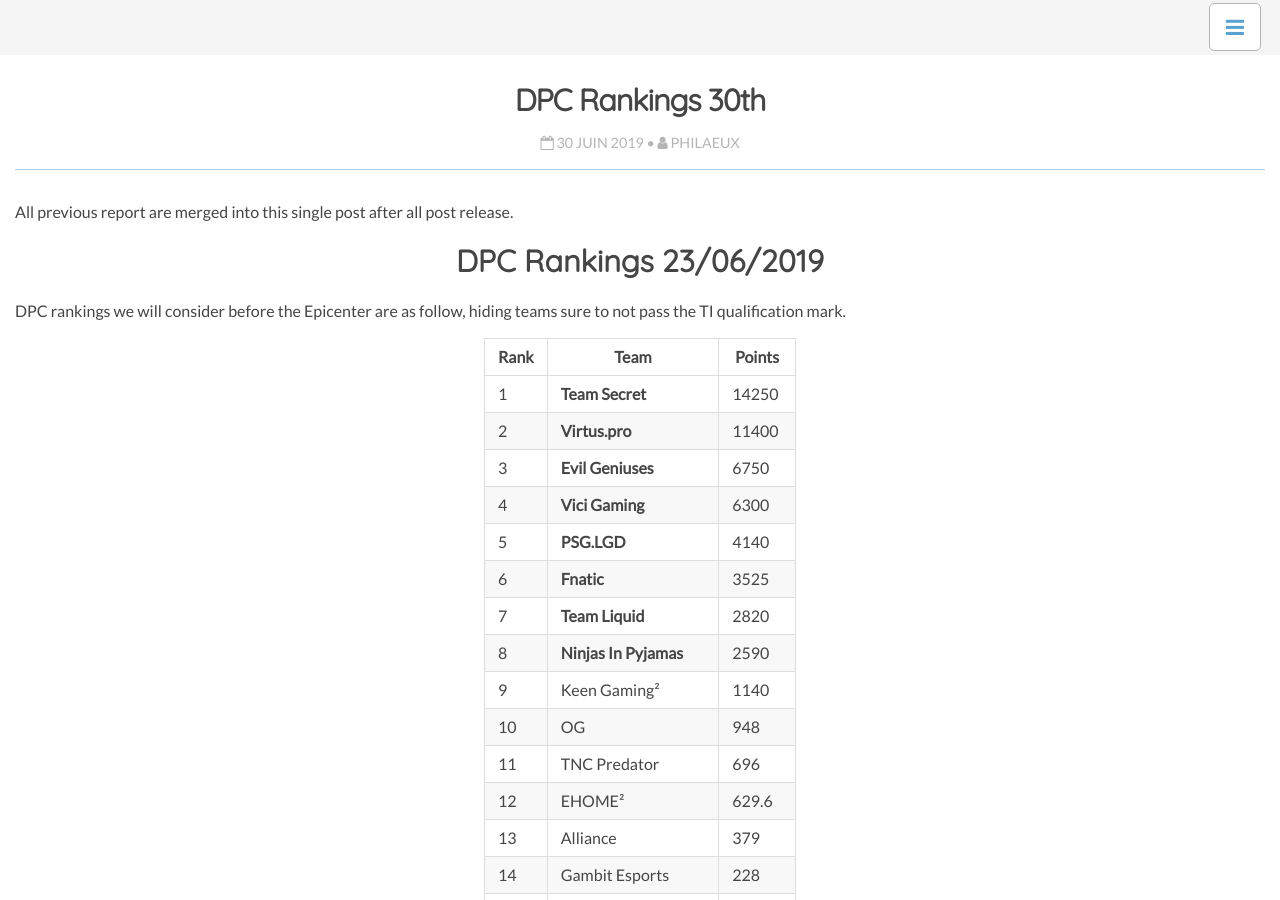
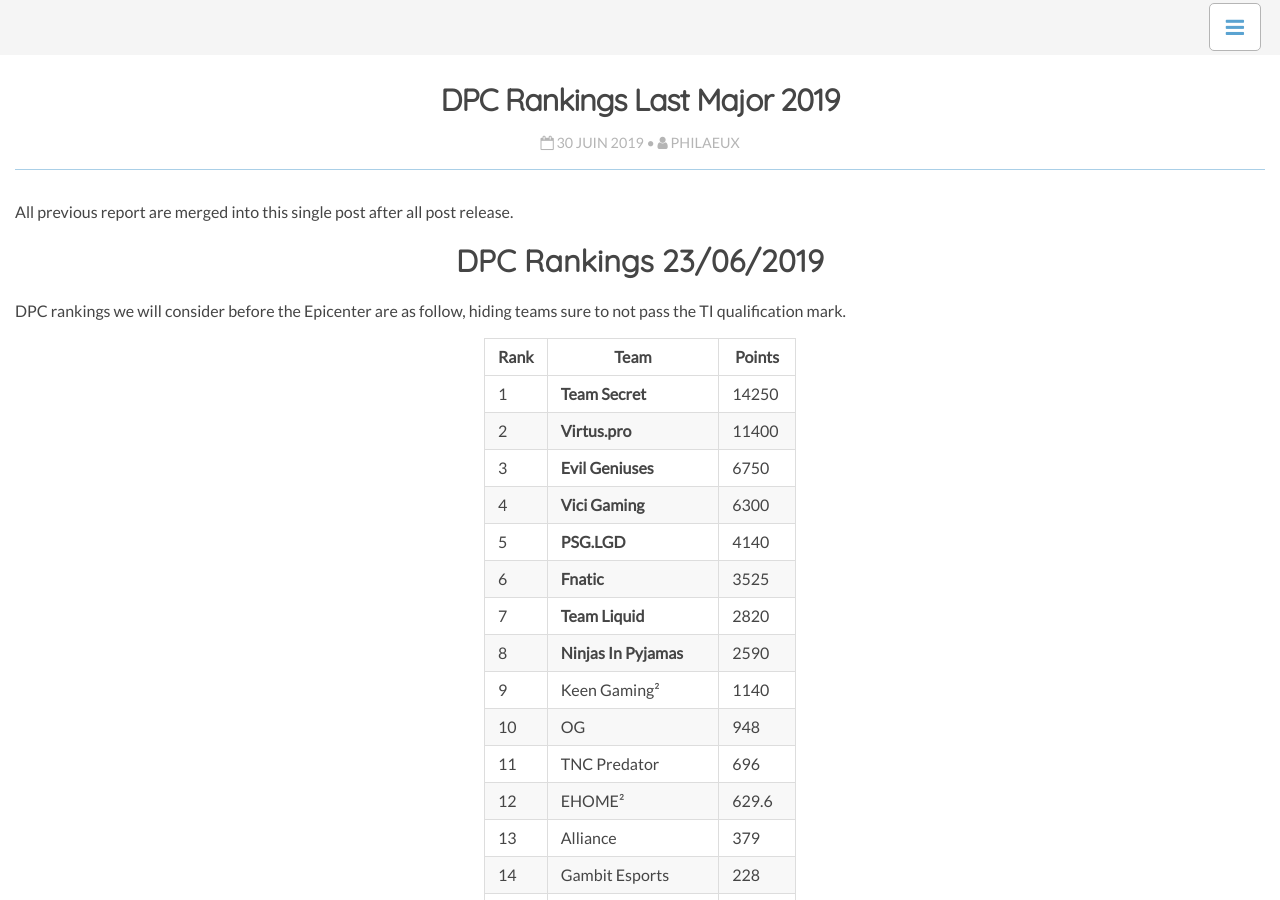
Before and after one commit to Philaeux/philaeux.github.io, a Jekyll site: the page built from _posts/2019-06-30-dpc-status.md, in a window 1280 px wide and 900 px high. Built offline with Jekyll 4.4.1, drawn with Linux system fonts in a browser that asks for light colours; nearby versions of some CDN libraries.

Commit message:
Change DPC post name

```diff
--- a/_posts/2019-06-30-dpc-status.md
+++ b/_posts/2019-06-30-dpc-status.md
@@ -1,6 +1,6 @@
 ---
 layout: post
-title: DPC Rankings 30th
+title: DPC Rankings Last Major 2019
 description: Analysis of DPC ranking updated daily, merged report
 author: Philaeux
 category: dota
```
